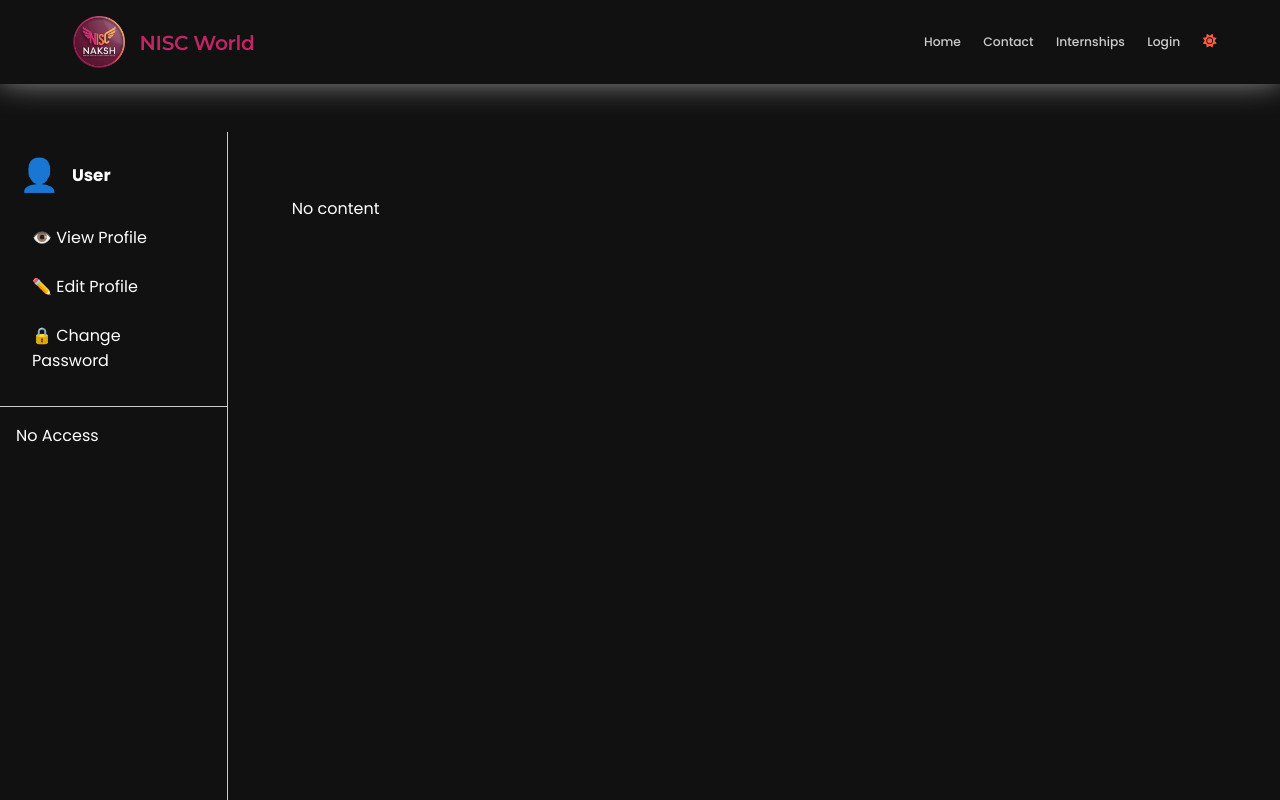
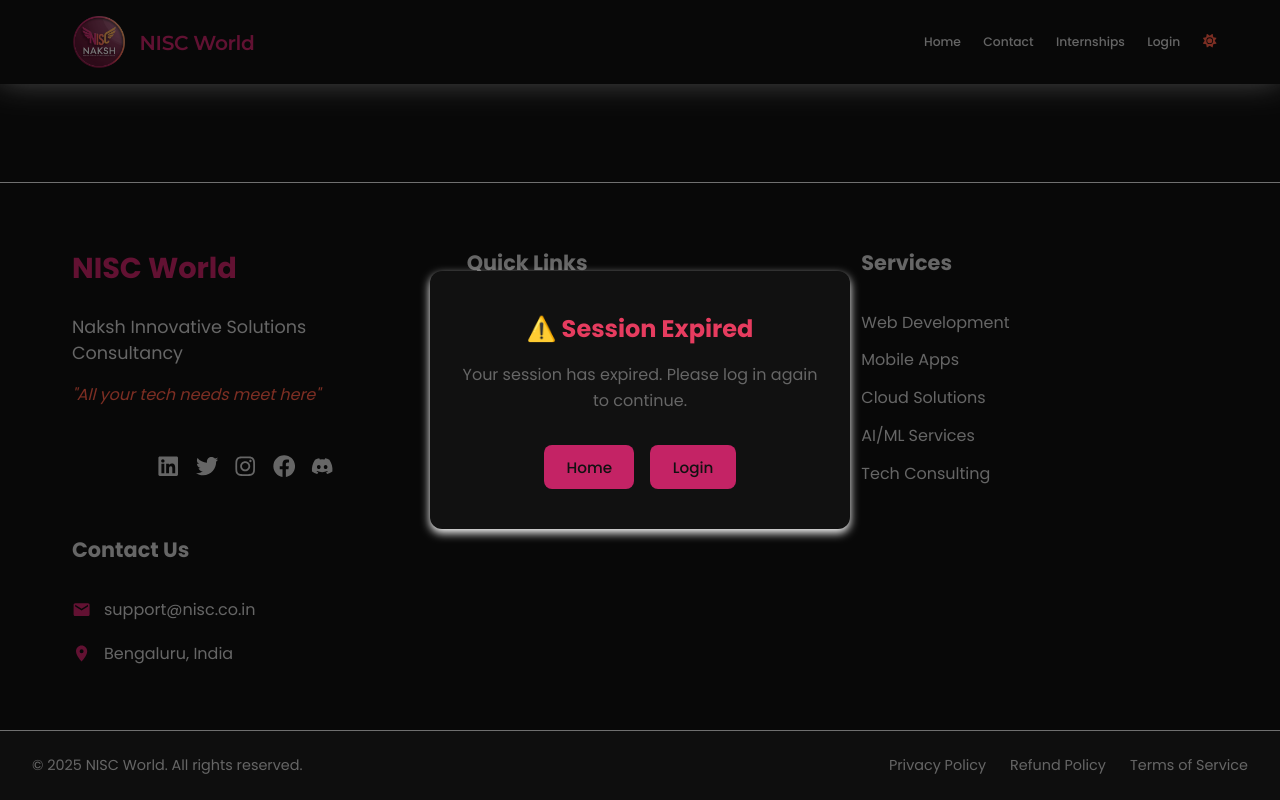
Before and after one commit to niscworld/NISC-World, a React (Vite) app: page /dashboard in a window 1280 px wide. Shown: the top 800 px of the page. Built offline with nearby package versions, Linux system fonts and the light colour scheme.

Commit message:
V1: Add App Wrapper

```diff
--- a/src/pages/Dashboard.jsx
+++ b/src/pages/Dashboard.jsx
@@ -140,7 +140,7 @@
 
 return (
   <>
-  {/* <AppWrapper> */}
+  <AppWrapper>
     <div className="dashboard-container">
       {/* Menu Button (inside dashboard) */}
 {!sidebarOpen &&      <div className="dashboard-header">
@@ -154,7 +154,7 @@
 
       <div className="content-panel">{renderContent()}</div>
     </div>
-  {/* </AppWrapper> */}
+  </AppWrapper>
   </>
 );
 }
```
